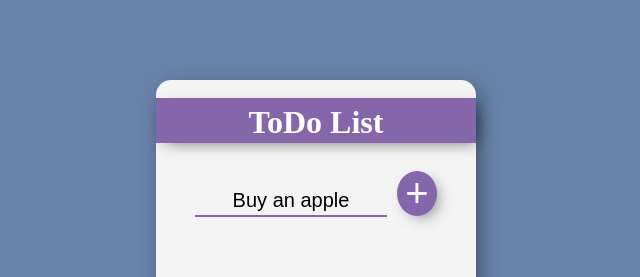
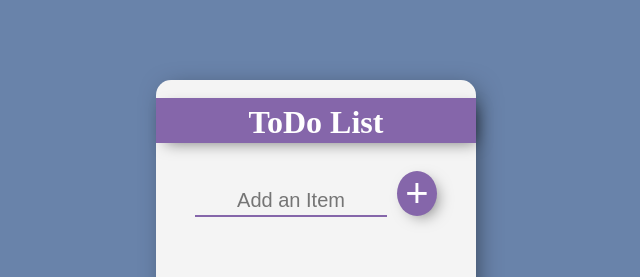
Before and after one commit to Alikhan219/Todo-list-app, a React (Create React App) app: page / in a window 1280 px wide. Shown: the top 277 px of the page, without its empty margins (324-964 px from the left). Built offline with nearby package versions, Linux system fonts and the light colour scheme.

Commit message:
adding the functionnality of adding the multiple items

```diff
--- a/src/App.js
+++ b/src/App.js
@@ -2,13 +2,15 @@ import React, { useState } from 'react'
 
 const App = () => {
 
-  const [fullname, setfullname] = useState("Buy an apple")
-   const [name, setname] = useState('')
+  const [fullname, setfullname] = useState("")
+   const [name, setname] = useState([])
 const inputEvent=(event)=>{
     setfullname(event.target.value)
 }
 const onSubmit=()=>{
-    setname(fullname)
+    setname((newitems) =>{
+        return [...newitems, fullname]
+    })
 }
 
 
@@ -22,7 +24,10 @@ const onSubmit=()=>{
                     <input type="text" placeholder="Add an Item" onChange={inputEvent} value={fullname}/>
                     <button onClick={onSubmit} > + </button>
                     <ol>
-                        <li>{name}</li>
+
+                        {name.map((itemval)=>{
+                        return <li>{itemval}</li>
+                        })}
                     </ol>
                 </div>
             </div>
```
